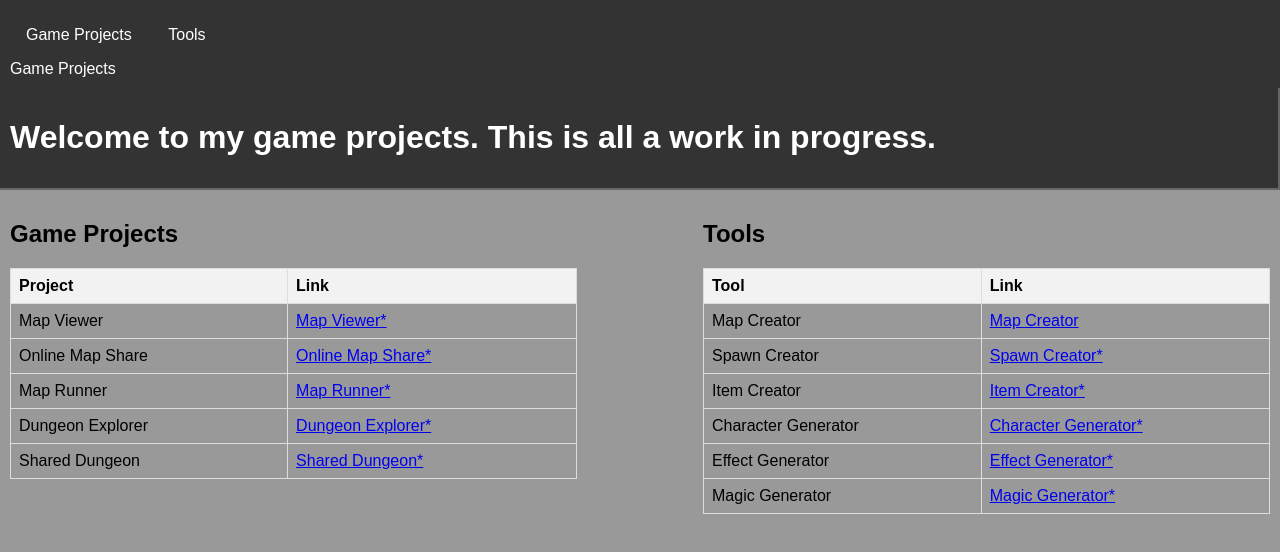
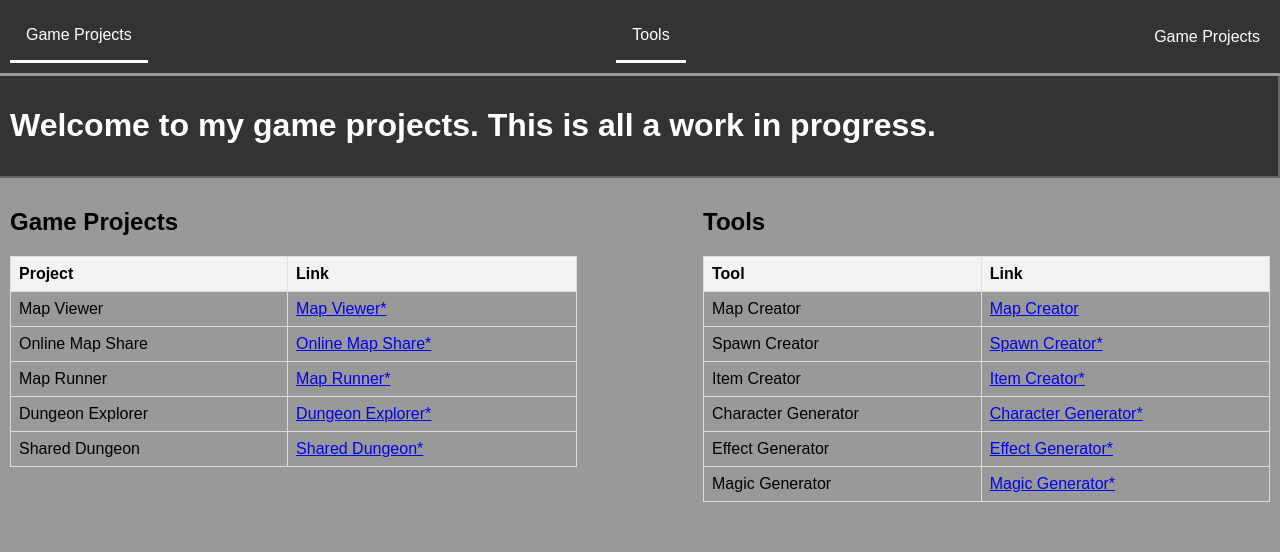
Before and after one commit to shawn-rader/Game_Projects, a website: page index.html in a window 1280 px wide. Drawn offline with Linux system fonts and the light colour scheme.

Commit message:
formatting changes for topmost bar

```diff
--- a/base.css
+++ b/base.css
@@ -55,6 +55,9 @@ th {
     background-color: #333;
     color: white;
     padding: 10px;
+    border-bottom: 3px solid #999; /* Add a bottom border */
+    display: flex; /* Use flexbox to align items */
+    justify-content: space-between; /* Space items evenly */
 }
 
 .dropdown {
@@ -89,8 +92,14 @@ th {
     font-size: 16px;
     border: none;
     cursor: pointer;
+    border-bottom: 3px solid white; /* Add a bottom border to indicate dropdown */
 }
 
 .dropbtn:hover, .dropbtn:focus {
     background-color: #2980b9;
 }
+
+#page-name {
+    align-self: center; /* Center vertically */
+    margin-right: 10px; /* Add some space to the right */
+}
```
